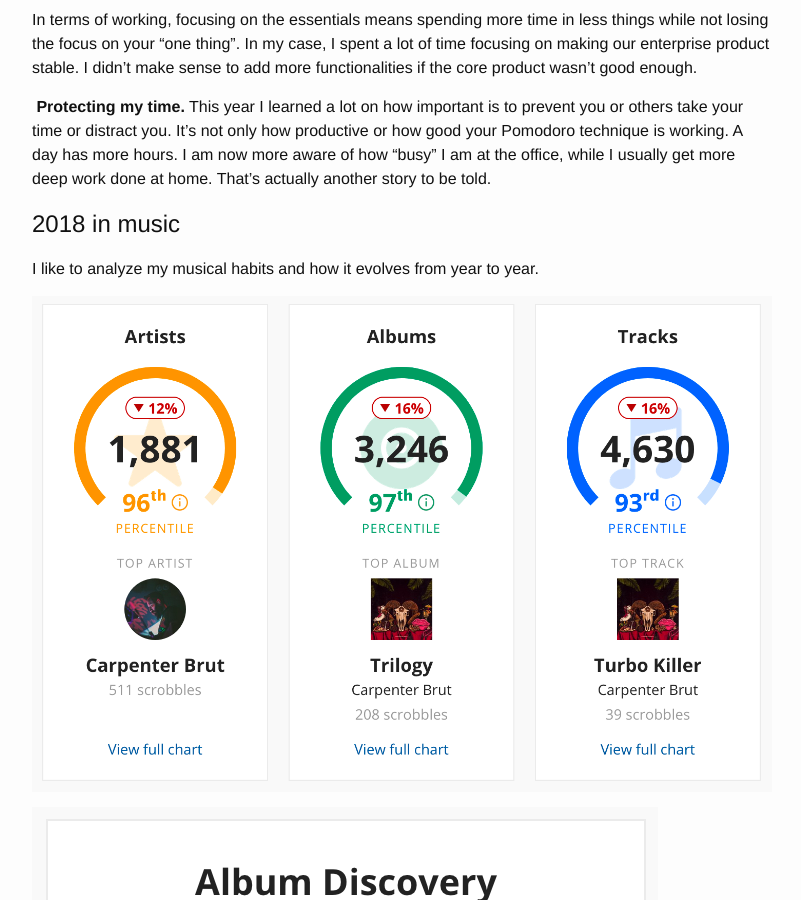
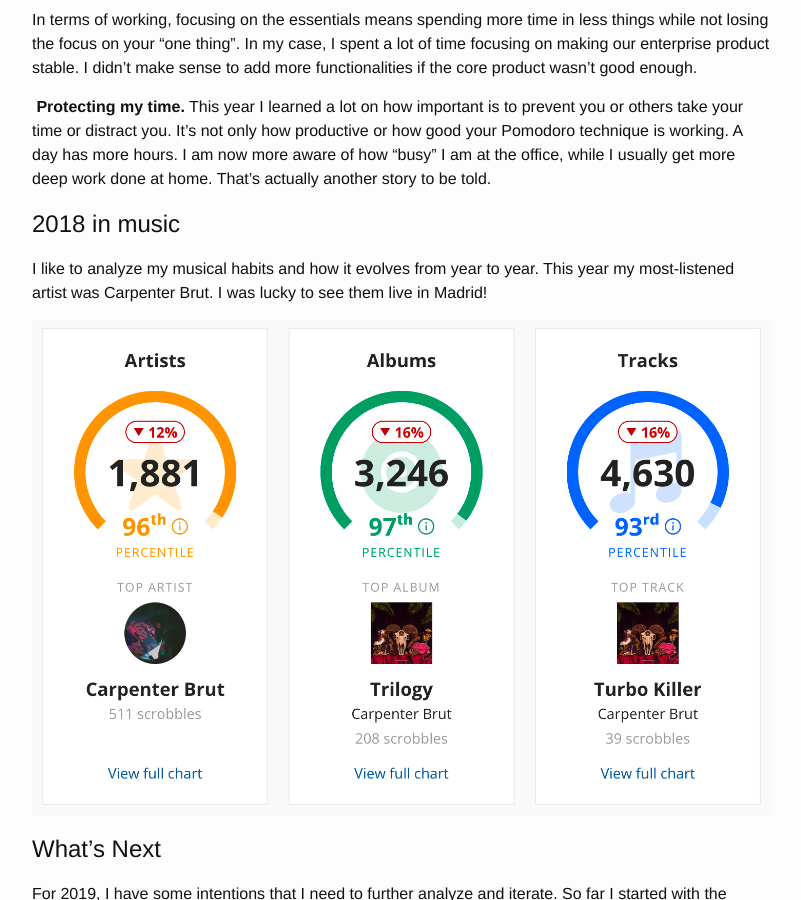
Before and after one commit to fjaguero/site, a Jekyll site: the page built from _posts/2019-01-08-my-2018-annual-review.markdown, in a window 1280 px wide and 900 px high, scrolled down 2630 px. Shown: the whole window, without its empty margins (238-1039 px from the left). Built offline with Jekyll 4.4.1, drawn with Linux system fonts in a browser that asks for light colours; some web fonts are replaced.

Commit message:
Updated My 2018 Annual Review

```diff
--- a/_posts/2019-01-08-my-2018-annual-review.markdown
+++ b/_posts/2019-01-08-my-2018-annual-review.markdown
@@ -66,15 +66,9 @@
 
 # 2018 in music
 
-I like to analyze my musical habits and how it evolves from year to year.
+I like to analyze my musical habits and how it evolves from year to year. This year my most-listened artist was Carpenter Brut. I was lucky to see them live in Madrid!
 
 ![lastfm-2018.png](/uploads/lastfm-2018.png)
-
-![topalbums-2018.png](/uploads/topalbums-2018.png)
-
-![toptags-2018.png](/uploads/toptags-2018.png)
-
-![mainstream-2018.png](/uploads/mainstream-2018.png)
 
 # What’s Next
 
```
